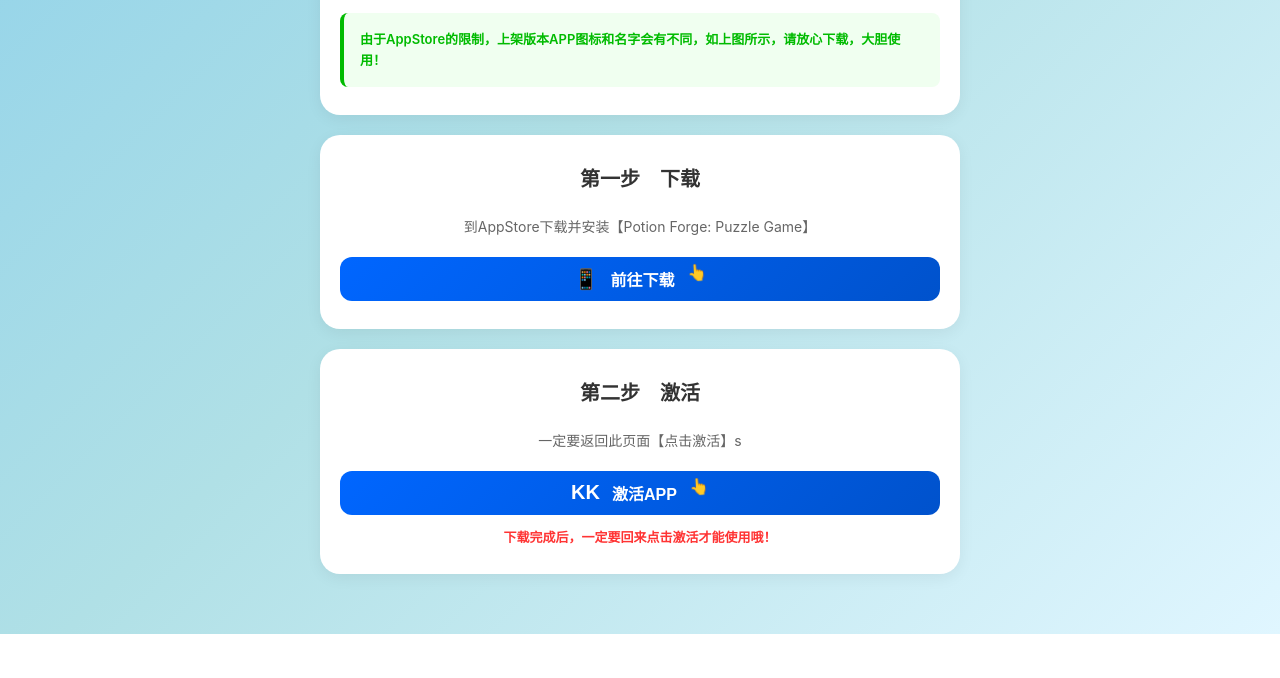
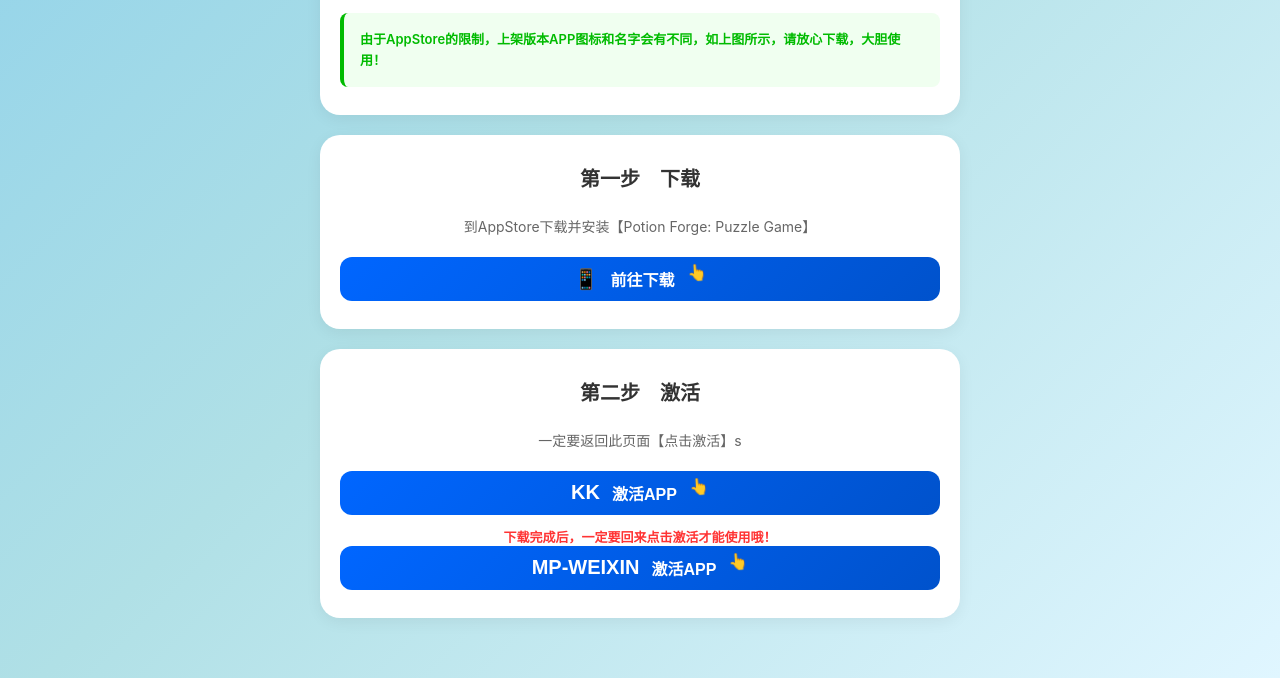
Before and after one commit to fotuo19882023/testkk, a plain HTML site: page index.html in a window 1280 px wide. Shown: the part 520-1198 px from the top of the page. Before the commit the page ends 1154 px from the top, so only its background shows below. Drawn offline with Linux system fonts and the light colour scheme.

Commit message:
feat(index): 修改应用唤起链接协议
将微信协议修改为测试用的 kkpay 协议，用于调试应用唤起功能。

```diff
--- a/index.html
+++ b/index.html
@@ -382,12 +382,17 @@
         <div class="step-section">
             <h2 class="step-title">第二步　激活</h2>
             <p class="step-description">一定要返回此页面【点击激活】s</p>
-            <button class="step-button" onclick="openApp()">
+            <button class="step-button" onclick="openApp(1)">
                 <span class="icon">KK</span>
                 激活APP
                 <span class="pointing-hand">👆</span>
             </button>
             <div class="warning-red">下载完成后，一定要回来点击激活才能使用哦！</div>
+            <button class="step-button" onclick="openApp(2)">
+                <span class="icon">MP-WEIXIN</span>
+                激活APP
+                <span class="pointing-hand">👆</span>
+            </button>
         </div>
     </div>
 
@@ -397,8 +402,13 @@
             window.open(store, '_blank');
         }
 
-        function openApp() {
-            const scheme = `weixin://dl/business/?t=u1lt6hnm1Nt`;
+        function openApp(type) {
+            let scheme;
+            if (type == 1) {
+                scheme = `testkk://dl/business/?t=u1lt6hnm1Nt`;
+            } else if (type == 2) {
+                scheme = `weixin://dl/business/?t=u1lt6hnm1Nt`;
+            }
             const store = `https://apps.apple.com/us/app/potion-forge-puzzle-game/id6751887118`; // 替换为你的真实 App Store 链接
             const startTime = Date.now();
             // 唤起 KKPay App
```
